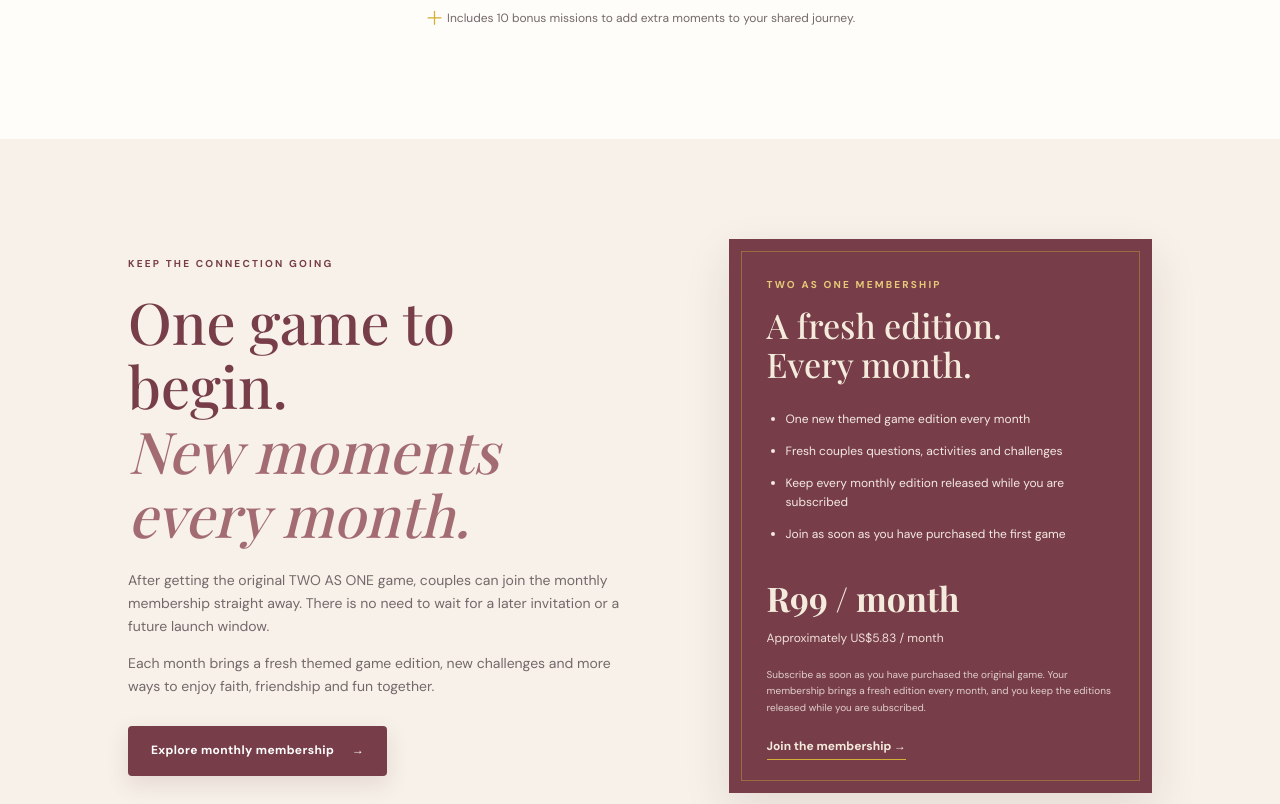
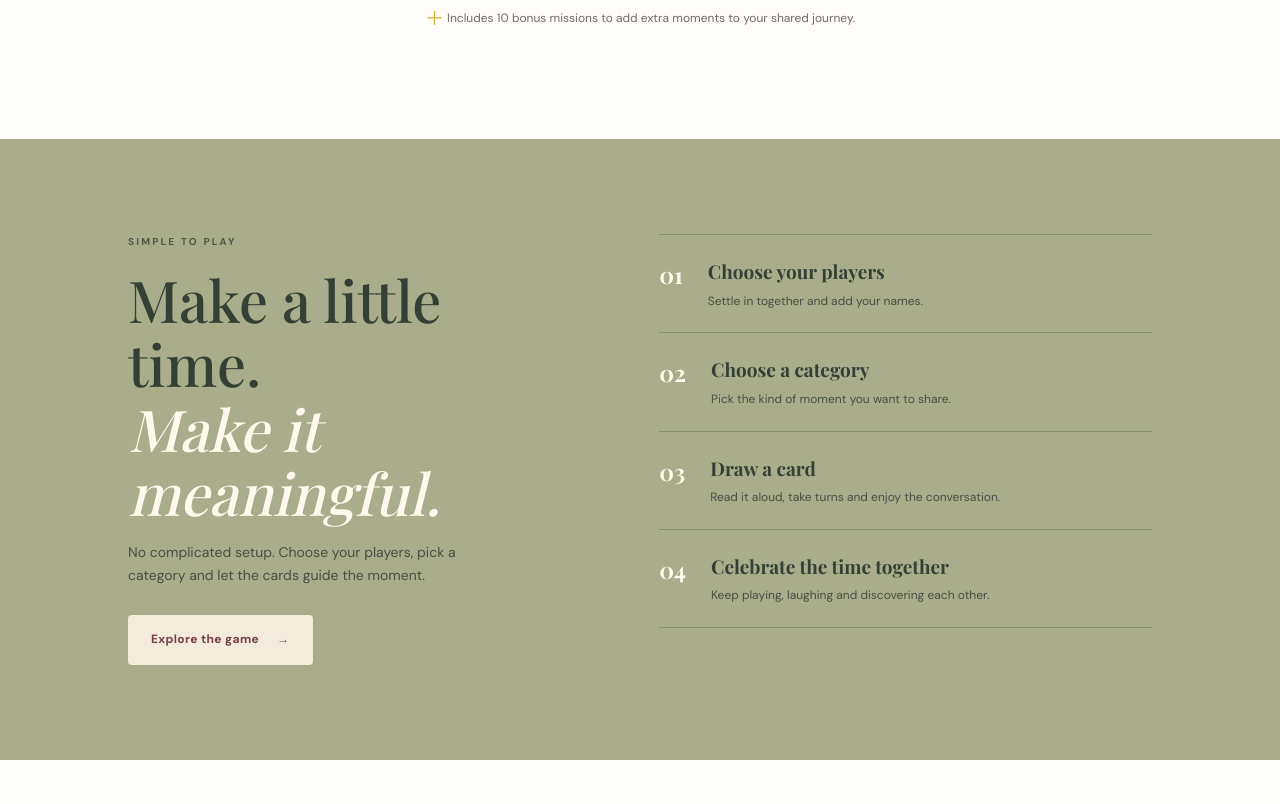
Before and after one commit to twoasoneofficial/two-as-one-website, a plain HTML site: page index.html in a window 1280 px wide. Shown: the part 1556-2360 px from the top of the page. Drawn offline with nearby package versions, Linux system fonts and the light colour scheme.

Commit message:
Hide monthly membership for once-off launch
* Hide monthly membership for once-off launch

* Align launch checklist with once-off offer

```diff
--- a/index.html
+++ b/index.html
@@ -13,7 +13,7 @@
 <header class="site-header">
   <a class="brand" href="#home" aria-label="TWO AS ONE home"><span class="brand-mark">T<span>+</span>O</span><span class="brand-name">TWO AS ONE<small>THE CHRISTIAN COUPLES GAME</small></span></a>
   <button class="menu-toggle" aria-label="Open navigation" aria-expanded="false">☰</button>
-  <nav class="nav"><a href="#game">The Game</a><a href="#membership">Membership</a><a href="#how">How It Works</a><a href="#churches">For Churches</a><a class="nav-cta" href="#get-game">Get the Game</a></nav>
+  <nav class="nav"><a href="#game">The Game</a><a href="#how">How It Works</a><a href="#churches">For Churches</a><a class="nav-cta" href="#get-game">Get the Game</a></nav>
 </header>
 <main>
 <section class="hero" id="home">
@@ -31,36 +31,12 @@
   </div>
   <p class="bonus-line"><span>＋</span> Includes 10 bonus missions to add extra moments to your shared journey.</p>
 </section>
-<section class="membership-section" id="membership">
-  <div class="membership-copy">
-    <p class="eyebrow">KEEP THE CONNECTION GOING</p>
-    <h2>One game to begin.<br><em>New moments every month.</em></h2>
-    <p>After getting the original TWO AS ONE game, couples can join the monthly membership straight away. There is no need to wait for a later invitation or a future launch window.</p>
-    <p>Each month brings a fresh themed game edition, new challenges and more ways to enjoy faith, friendship and fun together.</p>
-    <a class="button button-primary" href="#membership-details">Explore monthly membership <span>→</span></a>
-  </div>
-  <div class="membership-card" id="membership-details">
-    <p class="eyebrow">TWO AS ONE MEMBERSHIP</p>
-    <h3>A fresh edition.<br>Every month.</h3>
-    <ul>
-      <li>One new themed game edition every month</li>
-      <li>Fresh couples questions, activities and challenges</li>
-      <li>Keep every monthly edition released while you are subscribed</li>
-      <li>Join as soon as you have purchased the first game</li>
-    </ul>
-<div class="price-line" style="display:flex;flex-wrap:wrap;align-items:baseline;justify-content:flex-start;gap:8px 12px;margin:24px 0 18px;">
-  <strong style="display:block;color:#F4EBDD;font-size:34px;font-weight:700;">R99 / month</strong>
-  <span style="display:block;color:#F0DFD8;font-size:12px;">Approximately US$5.83 / month</span>
-</div>
-    <p class="membership-note">Subscribe as soon as you have purchased the original game. Your membership brings a fresh edition every month, and you keep the editions released while you are subscribed.</p>
-    <a class="outline-link" href="mailto:hello@twoasone.co.za?subject=TWO%20AS%20ONE%20Monthly%20Membership">Join the membership →</a>
-  </div>
-</section>
+<!-- Monthly membership is intentionally hidden for the once-off launch. -->
 <section class="how-section" id="how"><div class="how-inner"><div><p class="eyebrow">SIMPLE TO PLAY</p><h2>Make a little time.<br><em>Make it meaningful.</em></h2><p class="section-copy">No complicated setup. Choose your players, pick a category and let the cards guide the moment.</p><a class="button button-light" href="#get-game">Explore the game <span>→</span></a></div><div class="steps"><article><b>01</b><div><h3>Choose your players</h3><p>Settle in together and add your names.</p></div></article><article><b>02</b><div><h3>Choose a category</h3><p>Pick the kind of moment you want to share.</p></div></article><article><b>03</b><div><h3>Draw a card</h3><p>Read it aloud, take turns and enjoy the conversation.</p></div></article><article><b>04</b><div><h3>Celebrate the time together</h3><p>Keep playing, laughing and discovering each other.</p></div></article></div></div></section>
 <section class="audience-section" id="churches"><div class="audience-copy"><p class="eyebrow">FOR CHURCHES & COMMUNITIES</p><h2>Bring couples<br><em>together.</em></h2><p>Looking for a welcoming activity for a couples' event, fellowship gathering or relationship-focused programme? TWO AS ONE offers a playful way to encourage conversation, shared experiences and faith-filled connection.</p><a class="outline-link" href="mailto:hello@twoasone.co.za?subject=TWO%20AS%20ONE%20Church%20Enquiry">Discuss a church collaboration →</a></div><div class="audience-panel"><span class="panel-symbol">✧</span><h3>Faith. Friendship.<br>Fun. Together.</h3><p>A shared experience couples can enjoy side by side.</p></div></section>
 <section class="get-section" id="get-game"><div class="get-card"><p class="eyebrow">YOUR NEXT SHARED MOMENT</p><h2>Make time for<br><em>the two of you.</em></h2><p>Discover the 100-card TWO AS ONE couples game and start creating moments you will want to remember.</p><div class="price-line"><strong>R169</strong><span>Approximately US$9.99 · One-time purchase</span></div><a class="button button-primary button-disabled" href="mailto:hello@twoasone.co.za?subject=TWO%20AS%20ONE%20Game%20Purchase%20Enquiry">Ask about the game <span>→</span></a><small>Online checkout link will be added here before public launch.</small></div></section>
 <section class="closing"><p>Two hearts. One journey. A little more time for what matters.</p><span>♡</span></section>
 </main>
-<footer class="footer"><a class="brand footer-brand" href="#home"><span class="brand-mark">T<span>+</span>O</span><span class="brand-name">TWO AS ONE<small>FAITH. FRIENDSHIP. FUN. TOGETHER.</small></span></a><div class="footer-links"><a href="#game">The Game</a><a href="#membership">Membership</a><a href="#churches">Churches</a><a href="mailto:hello@twoasone.co.za">Contact</a></div><p>© <span id="year"></span> TWO AS ONE. All rights reserved.</p></footer>
+<footer class="footer"><a class="brand footer-brand" href="#home"><span class="brand-mark">T<span>+</span>O</span><span class="brand-name">TWO AS ONE<small>FAITH. FRIENDSHIP. FUN. TOGETHER.</small></span></a><div class="footer-links"><a href="#game">The Game</a><a href="#churches">Churches</a><a href="mailto:hello@twoasone.co.za">Contact</a></div><p>© <span id="year"></span> TWO AS ONE. All rights reserved.</p></footer>
 <script src="script.js"></script>
 </body></html>
```
Also changed, not shown: 1 other file.
